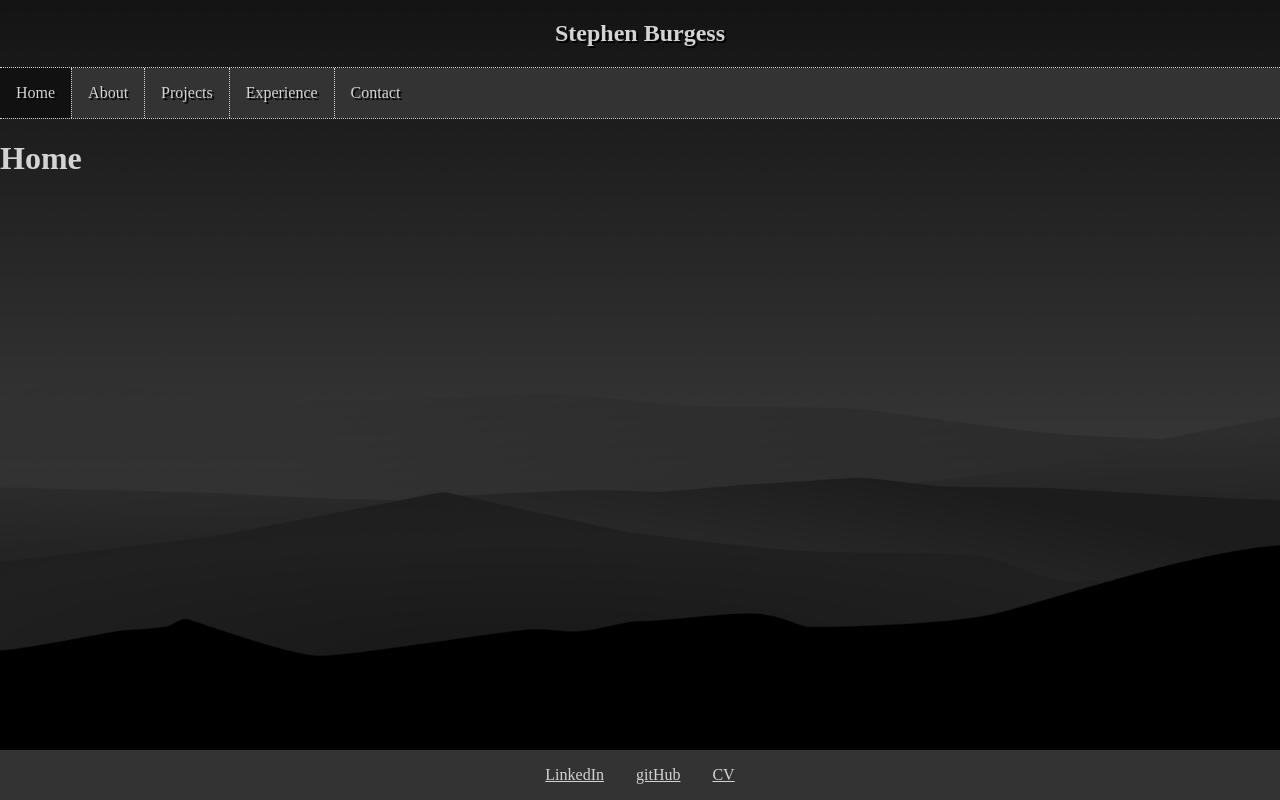
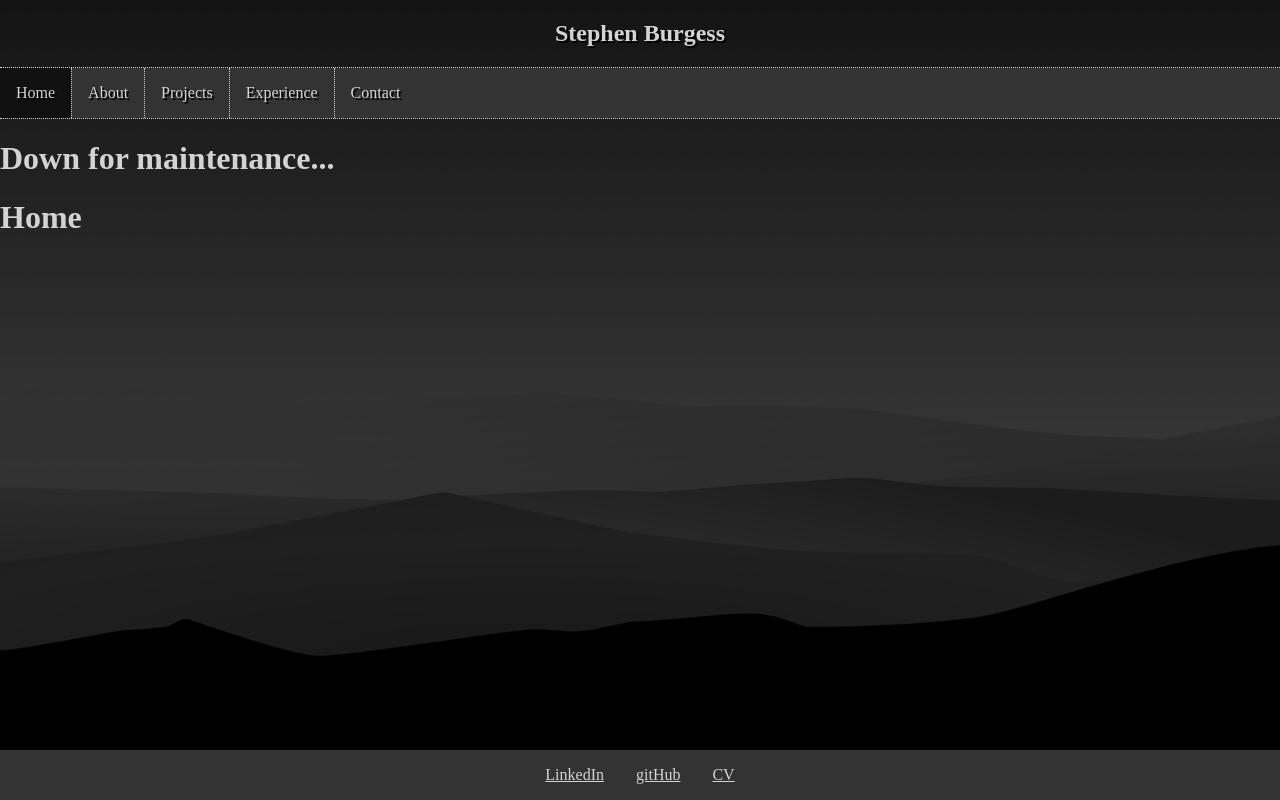
Before and after one commit to StephenBurgess89/StephenBurgess89.github.io, a plain HTML site: page index.html in a window 1280 px wide. Drawn offline with nearby package versions, Linux system fonts and the light colour scheme; some packages are replaced by stand-ins of ours.

Commit message:
Update index.html

```diff
--- a/index.html
+++ b/index.html
@@ -39,7 +39,7 @@
       </ul>
     </nav>
   </header>
-
+  <h1>Down for maintenance...<br></h1> <!--Remove this-->
   <div data-ng-view></div>
 
   <footer>
```
